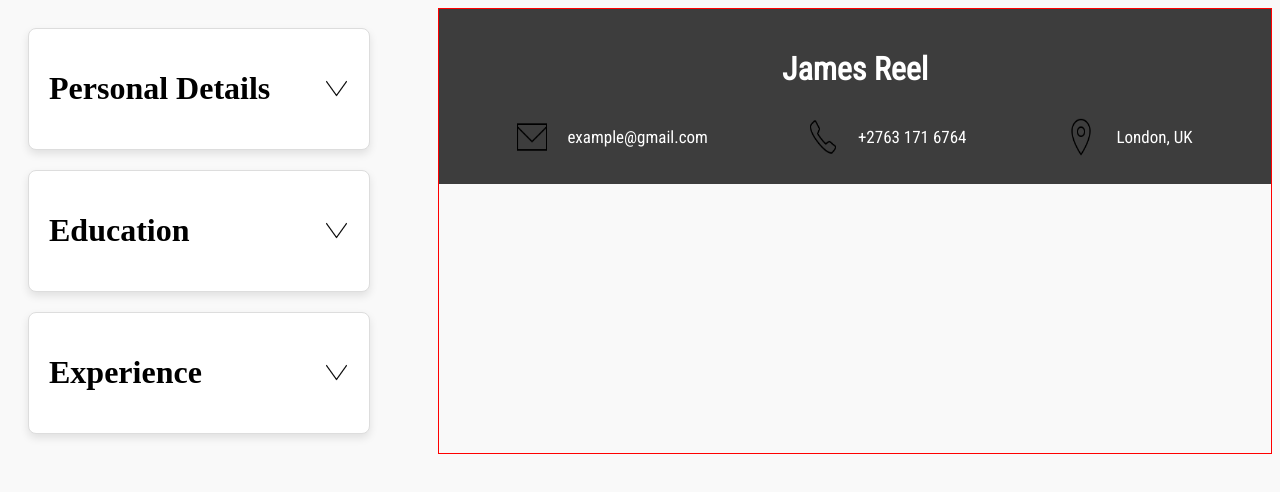
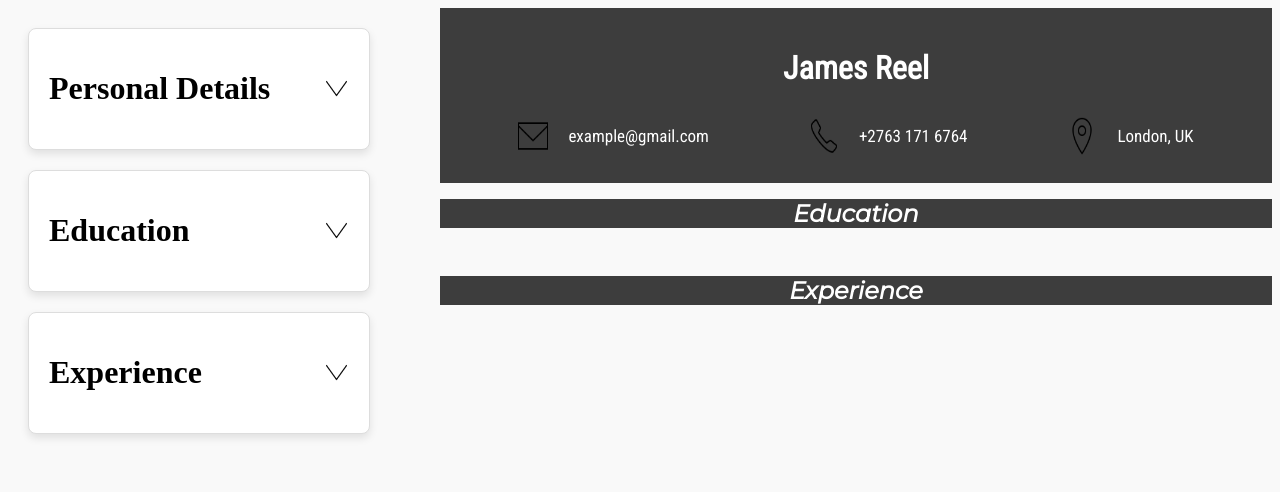
Before and after one commit to softwareNinja-888/cv, a React (Vite) app in the folder cvGenerator/: page / in a window 1280 px wide. Shown: the top 492 px of the page. Built offline with nearby package versions, Linux system fonts and the light colour scheme.

Commit message:
Add Body component for body of cv

```diff
--- /dev/null
+++ b/cvGenerator/src/components/education.jsx
@@ -0,0 +1,23 @@
+function Body({title,date,place,school,qualification,isEl}){
+    return (
+        <>
+            {isEl && (
+                <div className="titleContainer">
+                    <h1 className="fullName">{title}</h1>
+                </div>
+            )}
+            <div className="detailsDisplay">
+                <div className="left">
+                    <p className="startEndDate">{date}</p>
+                    <p className="place">{place}</p>
+                </div>
+                <div className="right">
+                    <p className="school">{school}</p>
+                    <p className="qualification">{qualification}</p>
+                </div>
+            </div>
+        </>
+    )
+}
+
+export {Body}
--- a/cvGenerator/src/components/general.jsx
+++ b/cvGenerator/src/components/general.jsx
@@ -2,44 +2,10 @@ import '../styles/general.css';
 import { useState } from "react"
 import { Form } from './form.jsx';
 import { formData } from '../data/formData.js';
+import { Header,Email,Phone,Location } from './header.jsx';
+import { Body } from './education.jsx';
 
-// ADD HEADER/CV BODY IN OWN JSX
-
-function Header({fullName}){
-    return (
-        <>
-            <h1 className="fullName">{fullName}</h1>
-        </>
-    )
-}
-function Email({email}){
-    return(
-        <div className="emailCon infoCon">
-            <img src="/email.png" alt="emailLogo" className="emailLogo" />
-            <p className='emailDisplay display'>{email}</p>
-        </div>
-    )
-}
-function Phone({phone}){
-    return(
-        <div className="phoneCon infoCon">
-            <img src="/phone.png" alt="phoneLogo" className="phoneLogo" />
-            <p className='phoneDisplay display'>{phone}</p>
-        </div>
-    )
-}
-function Location({location}){
-    return(
-        <div className="locationCon infoCon">
-            <img src="/location.png" alt="locationlogo" className="locationlogo" />
-            <p className='locationDisplay display'>{location}</p>
-        </div>
-    )
-}
-
-
-
-function Information(){
+export function Layout(){
     const [formValues,setFormValues] = useState({
         firstName: "James",
         lastName: "Reel",
@@ -75,17 +41,14 @@ function Information(){
                             <Location location={formValues.address}/>
                         </div>
                     </div>
+                    <div className="educationCon">
+                        <Body title='Education' isEl={true}/>
+                    </div>
+                    <div className="experienceCon">
+                        <Body title='Experience' isEl={true}/>
+                    </div>
                 </div>
             </div>
         </>
     )
 }
-
-export function General(){
-
-    return (
-        <>
-            <Information/>
-        </>
-    )
-}
--- /dev/null
+++ b/cvGenerator/src/components/header.jsx
@@ -0,0 +1,34 @@
+function Header({fullName}){
+    return (
+        <>
+            <h1 className="fullName">{fullName}</h1>
+        </>
+    )
+}
+function Email({email}){
+    return(
+        <div className="emailCon infoCon">
+            <img src="/email.png" alt="emailLogo" className="emailLogo" />
+            <p className='emailDisplay display'>{email}</p>
+        </div>
+    )
+}
+function Phone({phone}){
+    return(
+        <div className="phoneCon infoCon">
+            <img src="/phone.png" alt="phoneLogo" className="phoneLogo" />
+            <p className='phoneDisplay display'>{phone}</p>
+        </div>
+    )
+}
+function Location({location}){
+    return(
+        <div className="locationCon infoCon">
+            <img src="/location.png" alt="locationlogo" className="locationlogo" />
+            <p className='locationDisplay display'>{location}</p>
+        </div>
+    )
+}
+
+
+export {Header,Email,Phone,Location}
--- a/cvGenerator/src/main.jsx
+++ b/cvGenerator/src/main.jsx
@@ -1,10 +1,10 @@
 import { StrictMode } from 'react'
 import { createRoot } from 'react-dom/client'
 import './index.css'
-import {General} from './components/general.jsx'
+import {Layout} from './components/general.jsx'
 
 createRoot(document.getElementById('root')).render(
   <StrictMode>
-    <General />
+    <Layout />
   </StrictMode>,
 )
--- a/cvGenerator/src/styles/general.css
+++ b/cvGenerator/src/styles/general.css
@@ -6,21 +6,19 @@
   font-style: normal;
 }
 
- /* Define Bold Font */
-/* @font-face {
-  font-family: 'YourFontNameBold';
-  src: url('./assets/fonts/YourFont-Bold.ttf') format('truetype');
-  font-weight: bold;
+@font-face {
+  font-family: 'Mont';
+  src: url('../assets/fonts/Montserrat/Montserrat-Italic-VariableFont_wght.ttf') format('truetype');
+  font-weight: normal;
   font-style: normal;
 }
 
-/* Define Italic Font */
-/* @font-face {
-  font-family: 'YourFontNameItalic';
-  src: url('./assets/fonts/YourFont-Italic.ttf') format('truetype');
+@font-face {
+  font-family: 'Oswald';
+  src: url('../assets/fonts/Oswald/Oswald-VariableFont_wght.ttf') format('truetype');
   font-weight: normal;
-  font-style: italic;
-}  */
+  font-style: normal;
+}
 
 /* Form Container */
 .formPersonal,.formEducation,.formExperience {
@@ -85,7 +83,6 @@ form *:not(.formHeader):not(.formHeader *):not(.dropdown) {
     max-width: 35vw;
 }
 .displayGeneral{
-    border: red solid 1px;
     min-width: 65vw;
 
 }
@@ -121,5 +118,30 @@ form *:not(.formHeader):not(.formHeader *):not(.dropdown) {
 .fullName{
     text-align: center;
 }
+
+.titleContainer{
+    background-color: #3d3d3d;
+    width: 100%;
+    margin: 0 auto;
+    color: white;
+    font-family: "Mont";
+    font-size: 12px;
+}
+
+/* Body */
+
+.detailsDisplay{
+    display: flex;
+    gap: 30px;
+    width: 88%;
+    margin: 0 auto;
+}
+.school{
+    font-family: "Mont";
+    font-weight: bolder;
+}
+.startEndDate,.place,.qualification{
+    font-family: "Roboto";
+}
 /* GREY:#3d3d3d*/
 /* BLUE: #043382 */
```
